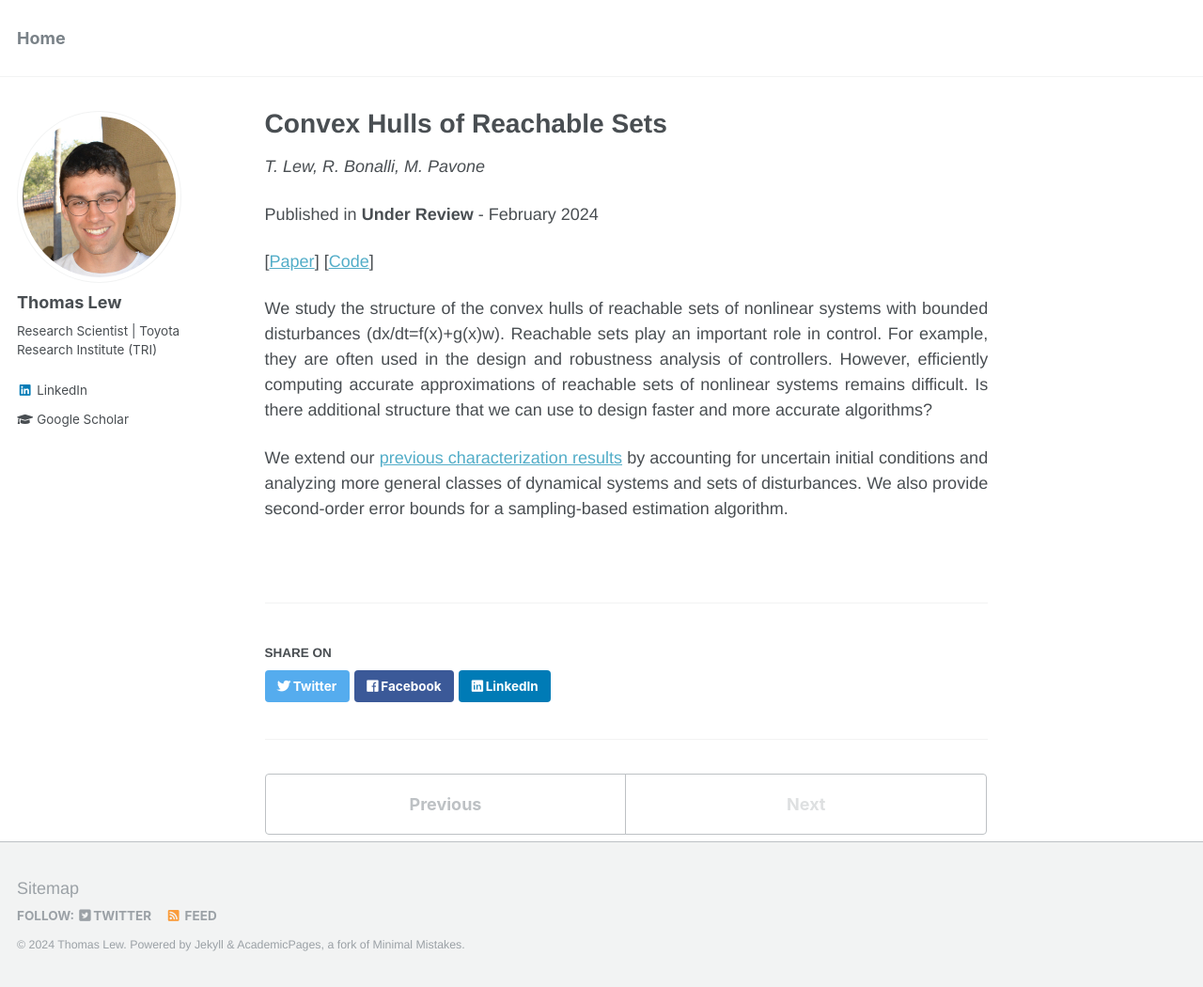
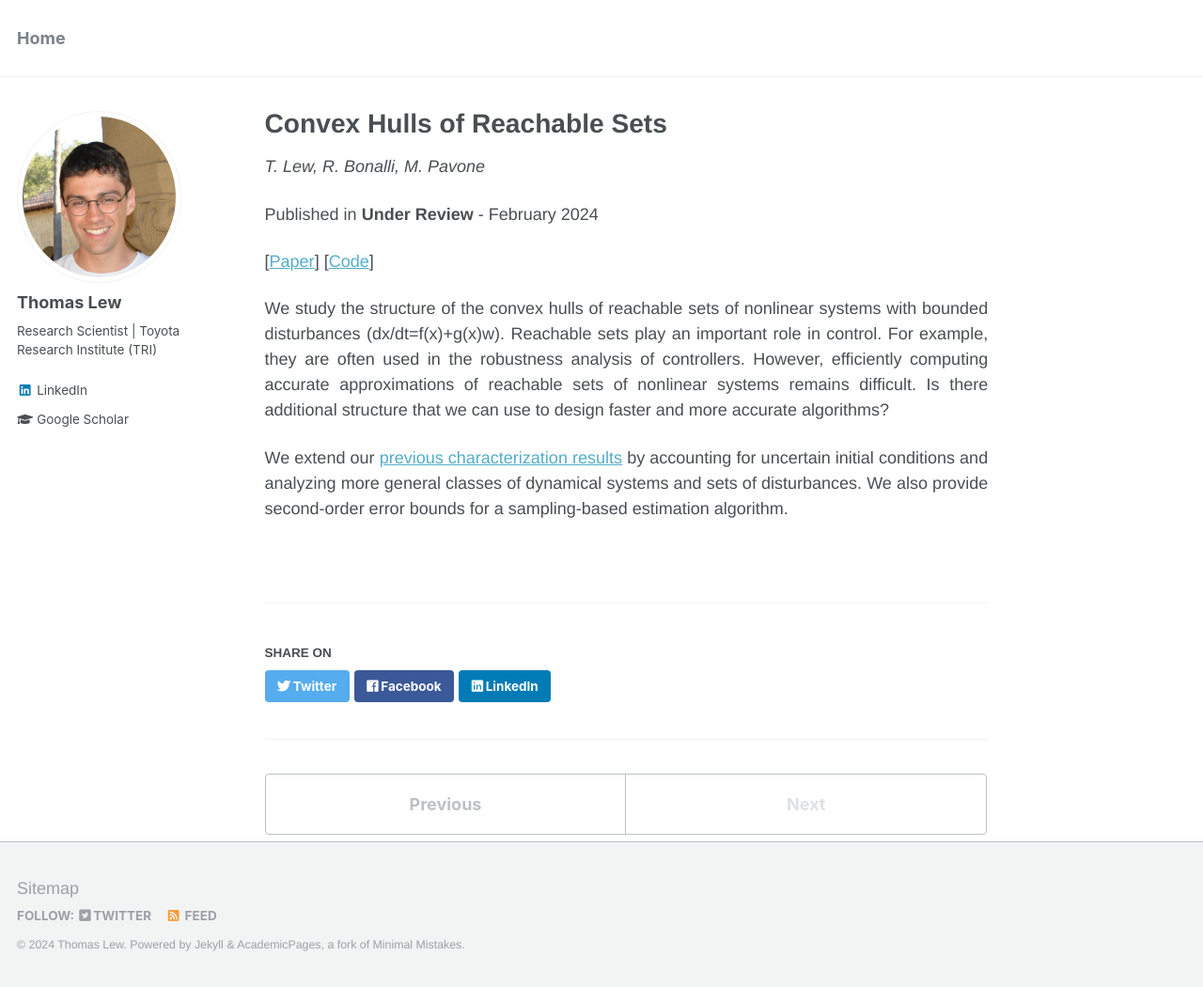
Before and after one commit to thomasjlew/thomasjlew.github.io, a Jekyll site: the page built from _preprints/2024-02-29_convex_hulls_reachable_sets.md, in a window 1280 px wide and 1050 px high. Shown: the whole window at 94% size. Built offline with Jekyll 4.4.1, drawn with Linux system fonts in a browser that asks for light colours.

Commit message:
Minor changes.

```diff
--- a/_preprints/2023-12-13_convex_hulls_reachable_sets.md
+++ b/_preprints/2024-02-29_convex_hulls_reachable_sets.md
@@ -18,6 +18,6 @@ paperurl: 'https://arxiv.org/abs/2303.17674'
 [[Code](https://github.com/StanfordASL/chreach)]
 
 
-We study the structure of the convex hulls of reachable sets of nonlinear systems with bounded disturbances (dx/dt=f(x)+g(x)w). Reachable sets play an important role in control. For example, they are often used in the design and robustness analysis of controllers. However, efficiently computing accurate approximations of reachable sets of nonlinear systems remains difficult. Is there additional structure that we can use to design faster and more accurate algorithms?
+We study the structure of the convex hulls of reachable sets of nonlinear systems with bounded disturbances (dx/dt=f(x)+g(x)w). Reachable sets play an important role in control. For example, they are often used in the robustness analysis of controllers. However, efficiently computing accurate approximations of reachable sets of nonlinear systems remains difficult. Is there additional structure that we can use to design faster and more accurate algorithms?
 
 We extend our [previous characterization results](/publication/exact_characterization) by accounting for uncertain initial conditions and analyzing more general classes of dynamical systems and sets of disturbances. We also provide second-order error bounds for a sampling-based estimation algorithm.
```
Also changed, not shown: _publications/2022-06-20_convex.md (+1 -1 lines), _publications/2023-12-13_exact_characterization.md (+1 -1 lines).
